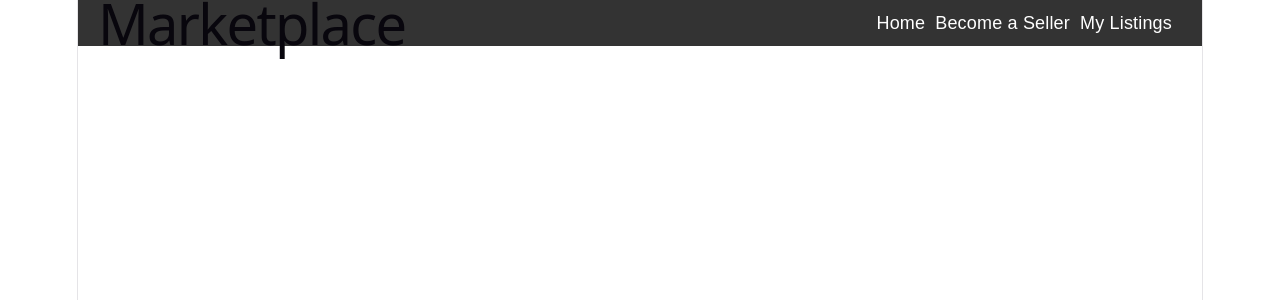
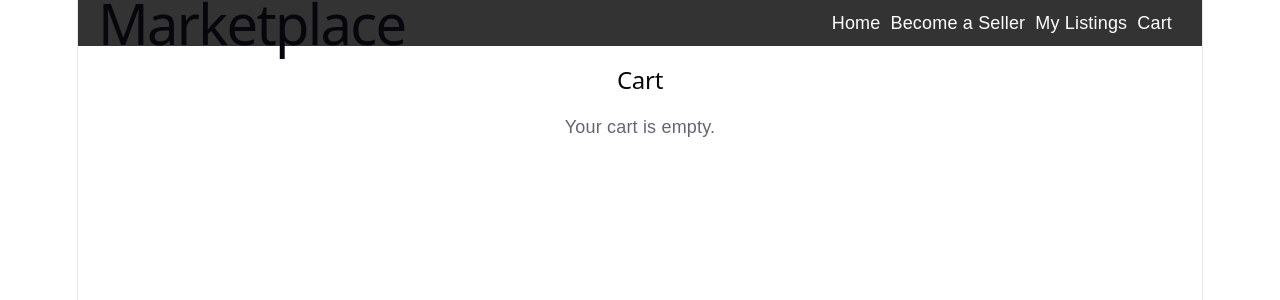
Before and after one commit to IsaiasRT/capstone-Community-Marketplace-App-, a React app in the folder frontend/: page /cart in a window 1280 px wide. Shown: the top 300 px of the page. Built offline with nearby package versions, Linux system fonts and the light colour scheme; the HTML template or start-up script is replaced by a standard one.

Commit message:
Add cart view with add/remove and checkout

```diff
--- a/frontend/src/App.jsx
+++ b/frontend/src/App.jsx
@@ -1,18 +1,52 @@
+import { useState } from 'react'
 import { Routes, Route } from 'react-router'
 import Nav from './components/Nav.jsx'
 import ProductList from './components/ProductList.jsx'
 import Seller from './components/Seller.jsx'
 import MyListings from './components/MyListings.jsx'
+import Cart from './components/Cart.jsx'
 
 export default function App() {
+  const [cart, setCart] = useState([])
+
+  const addToCart = (product) => {
+    setCart((current) => {
+      const existing = current.find((item) => item.product._id === product._id)
+      if (existing) {
+        return current.map((item) =>
+          item.product._id === product._id
+            ? { ...item, quantity: item.quantity + 1 }
+            : item
+        )
+      }
+      return [...current, { product, quantity: 1 }]
+    })
+  }
+
+  const removeFromCart = (productId) => {
+    setCart((current) =>
+      current.filter((item) => item.product._id !== productId)
+    )
+  }
+
+  const clearCart = () => {
+    setCart([])
+  }
+
   return (
     <>
-      <Nav />
+      <Nav cartCount={cart.reduce((sum, item) => sum + item.quantity, 0)} />
       <main>
         <Routes>
-          <Route path="/" element={<ProductList />} />
+          <Route path="/" element={<ProductList onAddToCart={addToCart} />} />
           <Route path="/seller" element={<Seller />} />
           <Route path="/my-listings" element={<MyListings />} />
+          <Route
+            path="/cart"
+            element={
+              <Cart cart={cart} onRemove={removeFromCart} onClear={clearCart} />
+            }
+          />
         </Routes>
       </main>
     </>
--- /dev/null
+++ b/frontend/src/components/Cart.jsx
@@ -0,0 +1,40 @@
+// Cart.js
+export default function Cart({ cart, onRemove, onClear }) {
+	const total = cart.reduce(
+		(sum, item) => sum + item.product.price * item.quantity, 0
+	);
+
+	return (
+		<div className="container">
+			<h2>Cart</h2>
+			{cart.length === 0 ? (
+				<p>Your cart is empty.</p>
+			) : (
+				<>
+					<div className="product-list">
+						{cart.map((item) => (
+							<div key={item.product._id} className="product">
+								<h3>{item.product.name}</h3>
+								<img src={item.product.imageUrl}
+									alt={item.product.name} className="product-image" />
+								<p className="product-price">
+									Price: ${item.product.price}
+								</p>
+								<p className="product-quantity">
+									Quantity: {item.quantity}
+								</p>
+								<button onClick={() => onRemove(item.product._id)}>
+									Remove
+								</button>
+							</div>
+						))}
+					</div>
+					<h3>Total: ${total}</h3>
+					<button className="form-submit" onClick={onClear}>
+						Checkout
+					</button>
+				</>
+			)}
+		</div>
+	);
+}
--- a/frontend/src/components/Nav.jsx
+++ b/frontend/src/components/Nav.jsx
@@ -1,7 +1,7 @@
 // Nav.js
 import { Link } from 'react-router'
 
-export default function Nav() {
+export default function Nav({ cartCount }) {
 	return (
 		<nav className="navbar">
 			<h1 className="navbar-brand">
@@ -23,6 +23,11 @@ export default function Nav() {
 						My Listings
 					</Link>
 				</li>
+				<li className="nav-item">
+					<Link to="/cart" className="nav-link">
+						Cart {cartCount > 0 && `(${cartCount})`}
+					</Link>
+				</li>
 			</ul>
 		</nav>
 	);
--- a/frontend/src/components/ProductList.jsx
+++ b/frontend/src/components/ProductList.jsx
@@ -2,7 +2,7 @@
 import { useEffect, useState } from 'react';
 import axios from 'axios';
 
-export default function ProductList() {
+export default function ProductList({ onAddToCart }) {
 	const [products, setProducts] = useState([]);
 
 	useEffect(() => {
@@ -36,7 +36,7 @@ export default function ProductList() {
 						<p className="product-category">
 							Category: {product.category}
 						</p>
-						<button>Add to cart</button>
+						<button onClick={() => onAddToCart(product)}>Add to cart</button>
 					</div>
 				))}
 			</div>
```
